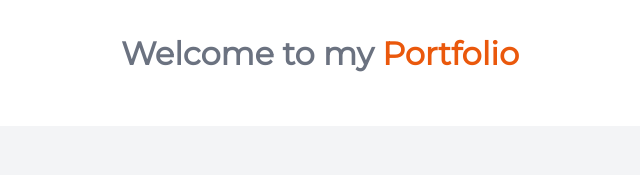
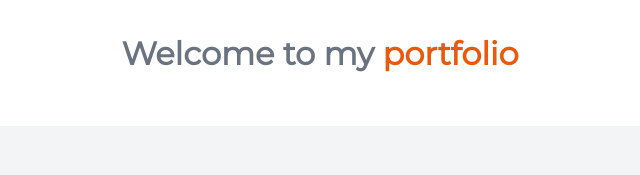
Before and after one commit to vinodgunaga/my-portfolio, a plain HTML site: page index.html in a window 1280 px wide. Shown: the part 473-648 px from the top of the page, 320-960 px from the left. Drawn offline with Linux system fonts and the light colour scheme.

Commit message:
text changed

```diff
--- a/index.html
+++ b/index.html
@@ -25,7 +25,7 @@
 
     <header class="hero">
         <img class="hero-img" src="/images/hero.svg" />
-        <h1 class="hero-heading">Welcome to my<span class="heading-inverted"> Portfolio</span></h1>
+        <h1 class="hero-heading">Welcome to my<span class="heading-inverted"> portfolio</span></h1>
     </header>
 
     <section class="section off-white">
```
